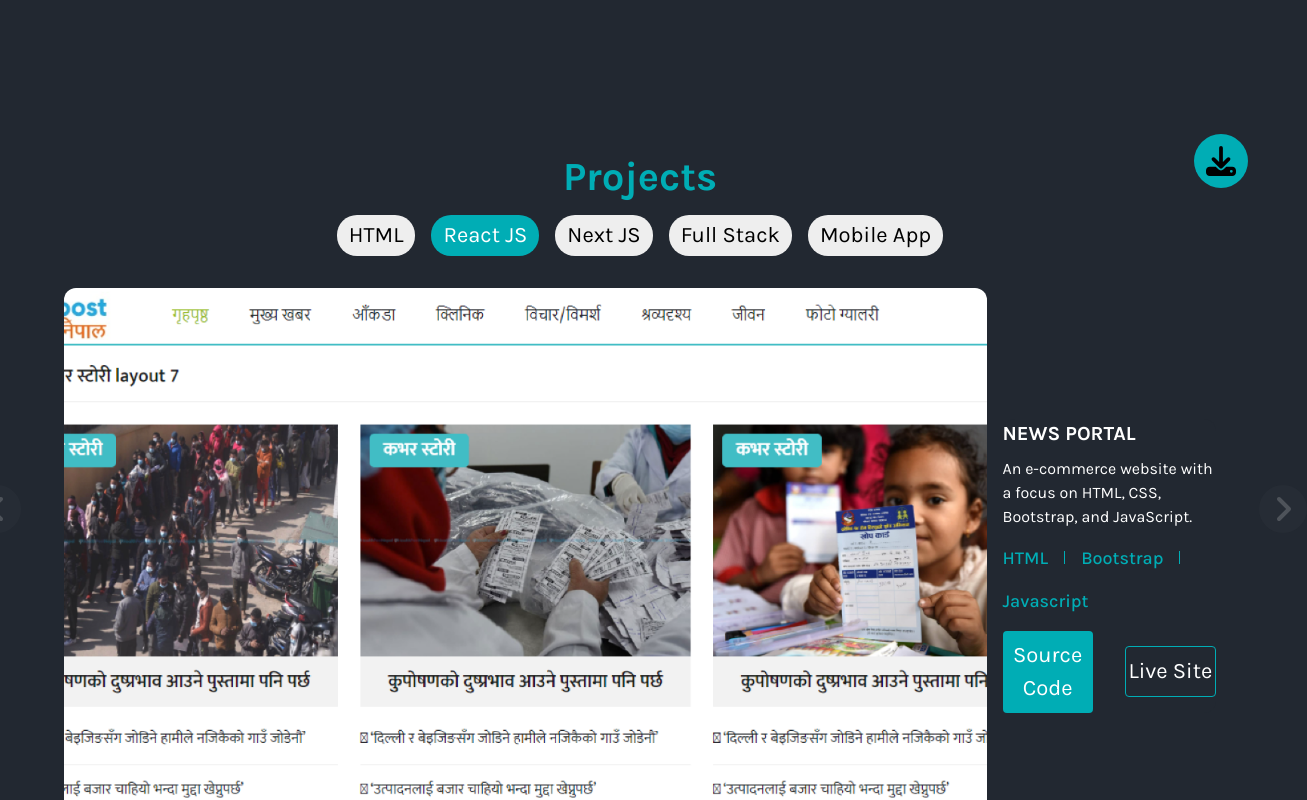
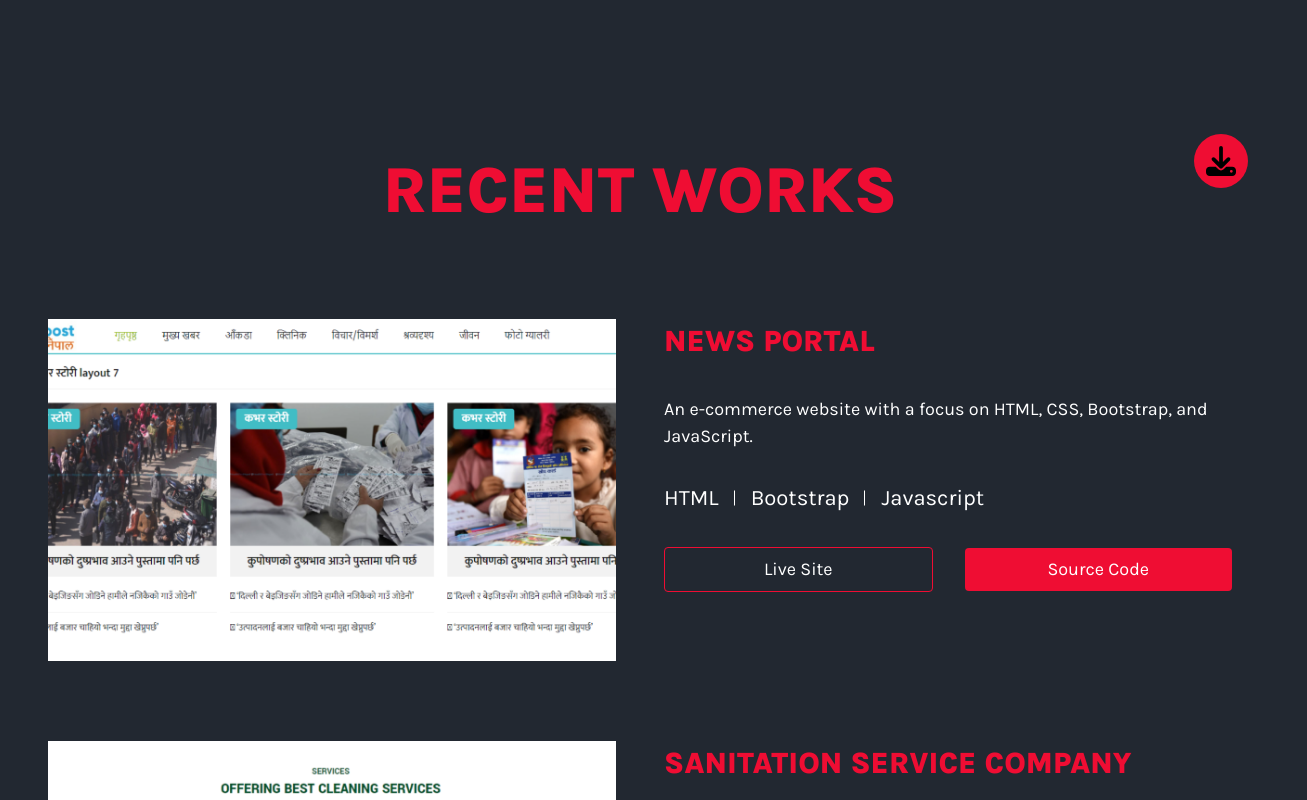
Before and after one commit to Arjun-Jhukal/arjun, a Next.js app: page / in a window 1280 px wide. Shown: the part 580-1380 px from the top of the page, 1307 px wide, since content can reach past the window. Built offline with nearby package versions, Linux system fonts and the light colour scheme.

Commit message:
re designed the project layout and updated the new primary color

```diff
--- a/src/app/(root)/page.tsx
+++ b/src/app/(root)/page.tsx
@@ -3,6 +3,7 @@ import PageBanner from "@/components/sections/banner";
 import Contact from "@/components/sections/contact";
 import Experience from "@/components/sections/experience";
 import ProjectList from "@/components/sections/projects";
+import RecentWork from "@/components/sections/recent-work";
 import Skills from "@/components/sections/sills";
 import Image from "next/image";
 
@@ -10,7 +11,8 @@ export default function Home() {
   return (
     <main className="min-h-screen">
       <PageBanner />
-      <ProjectList />
+      <RecentWork />
+      {/* <ProjectList /> */}
       <About />
       <Skills />
       <Experience />
--- a/src/app/globals.css
+++ b/src/app/globals.css
@@ -22,15 +22,15 @@ h2,
 h3,
 h4,
 h5 {
-  @apply font-[700];
+  @apply font-[800];
 }
 
 p {
-  @apply text-white text-[22px];
+  @apply text-white text-[18px];
 }
 
 h2 {
-  @apply xl:text-[40px] text-[32px] text-primary inline-block leading-[1.1];
+  @apply xl:text-[40px] text-[32px] text-primary  leading-[1.1];
 }
 
 label {
@@ -39,7 +39,7 @@ label {
 
 input,
 textarea {
-  @apply w-full py-2 px-4 border-[1px] border-primary text-[22px] rounded-lg;
+  @apply w-full py-2 px-4 border-[1px] border-primary text-[18px] rounded-lg;
 }
 input {
   @apply mb-4;
@@ -71,7 +71,7 @@ a {
   @apply col-span-3 md:col-span-2 cursor-pointer;
 }
 .btn {
-  @apply text-[22px]  py-2 block w-[100%] text-center rounded-[4px];
+  @apply text-[18px]  py-2  w-[100%] text-center rounded-[4px];
 }
 
 .btn__outline {
--- a/src/components/sections/header/header.scss
+++ b/src/components/sections/header/header.scss
@@ -63,6 +63,11 @@
     background-color: rgba(0, 0, 0, 0.7);
     @apply transition-all duration-300 ease-in-out opacity-0 invisible translate-x-[-100%] md:opacity-100 md:visible md:translate-x-0;
     ul {
+      position: absolute;
+      top: 0;
+      bottom: 0;
+      left: 0;
+      min-width: 350px;
       li {
         width: 100%;
         a {
@@ -76,3 +81,13 @@
     }
   }
 }
+
+@media (min-width: 768px) {
+  .header {
+    nav {
+      ul {
+        position: unset;
+      }
+    }
+  }
+}
--- /dev/null
+++ b/src/components/sections/recent-work/index.tsx
@@ -0,0 +1,107 @@
+import Link from "next/link";
+
+import "./recent-work.scss";
+import Image from "next/image";
+
+export default function RecentWork() {
+  const relatedProject = [
+    {
+      title: "News Portal",
+      techUsed: ["HTML", "Bootstrap", "Javascript"],
+      liveLink: "#",
+      sourceCode: "#",
+      brief: "An e-commerce website with a focus on HTML, CSS, Bootstrap, and JavaScript.",
+      image: {
+        url: "/project-05.png",
+        alt: "",
+      },
+    },
+    {
+      title: "Sanitation Service Company",
+      techUsed: ["HTML", "Bootstrap", "Javascript"],
+      liveLink: "#",
+      sourceCode: "#",
+      brief: "An e-commerce website with a focus on HTML, CSS, Bootstrap, and JavaScript.",
+      image: {
+        url: "/project-01.png",
+        alt: "",
+      },
+    },
+    {
+      title: "Multipurpose Co-operative",
+      techUsed: ["HTML", "Bootstrap", "Javascript"],
+      liveLink: "#",
+      sourceCode: "#",
+      brief: "An e-commerce website with a focus on HTML, CSS, Bootstrap, and JavaScript.",
+      image: {
+        url: "/project-02.png",
+        alt: "",
+      },
+    },
+    {
+      title: "PTE Voucher Booking",
+      techUsed: ["HTML", "Bootstrap", "Javascript"],
+      liveLink: "#",
+      sourceCode: "#",
+      brief: "An e-commerce website with a focus on HTML, CSS, Bootstrap, and JavaScript.",
+      image: {
+        url: "/project-04.png",
+        alt: "",
+      },
+    },
+    {
+      title: "E-Commerce",
+      techUsed: ["HTML", "Bootstrap", "Javascript"],
+      liveLink: "#",
+      sourceCode: "#",
+      brief: "An e-commerce website with a focus on HTML, CSS, Bootstrap, and JavaScript.",
+      image: {
+        url: "/project-03.png",
+        alt: "",
+      },
+    },
+  ];
+  return (
+    <section className="recent_work section__gap">
+      <div className="container">
+        <div className="section__title ">
+          <h2 className="uppercase  text-center pb-[60px] text-[45px] lg:text-[65px] font-[800]">Recent Works</h2>
+        </div>
+        {relatedProject.length > 0
+          ? relatedProject.map((project) => (
+              <div className="recent_work_item" key={project.title}>
+                <div className="md:grid grid-cols-2 gap-12">
+                  <div className="col-span-1 ">
+                    <div className="featured__image mb-8 md:mb-0">
+                      <Image src={project.image.url} alt={project.image.alt} width={576} height={325} />
+                    </div>
+                  </div>
+                  <div className="col-span-1">
+                    <h3 className="text-[30px] font-[800] text-primary mb-8 uppercase">{project.title}</h3>
+                    <p className="text-white mb-8">{project.brief}</p>
+
+                    <ul className="flex justify-start items-center gap-8 mb-8">
+                      {project.techUsed.map((tech) => (
+                        <li key={tech} className="capitalize text-[22px] text-white uppercase">
+                          {tech}
+                        </li>
+                      ))}
+                    </ul>
+
+                    <div className="flex justify-start items-center gap-8 ">
+                      <Link href={"#"} className="btn btn__outline">
+                        Live Site
+                      </Link>
+                      <Link href={"#"} className="btn btn__filled">
+                        Source Code
+                      </Link>
+                    </div>
+                  </div>
+                </div>
+              </div>
+            ))
+          : ""}
+      </div>
+    </section>
+  );
+}
--- /dev/null
+++ b/src/components/sections/recent-work/recent-work.scss
@@ -0,0 +1,25 @@
+.recent_work {
+  &_item {
+    &:not(:last-child) {
+      margin-bottom: 80px;
+    }
+
+    ul {
+      li {
+        position: relative;
+        &:not(:last-child) {
+          &::after {
+            content: "";
+            position: absolute;
+            width: 1px;
+            height: 15px;
+            background-color: #fff;
+            top: 50%;
+            transform: translateY(-50%);
+            right: -16px;
+          }
+        }
+      }
+    }
+  }
+}
--- a/tailwind.config.ts
+++ b/tailwind.config.ts
@@ -22,7 +22,7 @@ const config: Config = {
       },
       colors: {
         primary: {
-          DEFAULT: "#00ADB5",
+          DEFAULT: "#ef0d33",
           100: "#222831",
           200: "#393E46",
         },
@@ -31,7 +31,7 @@ const config: Config = {
         },
         white: {
           DEFAULT: "#FFF",
-          100: "#EEEEEE",
+          100: "rgb(181 164 164)",
         },
       },
     },
```
